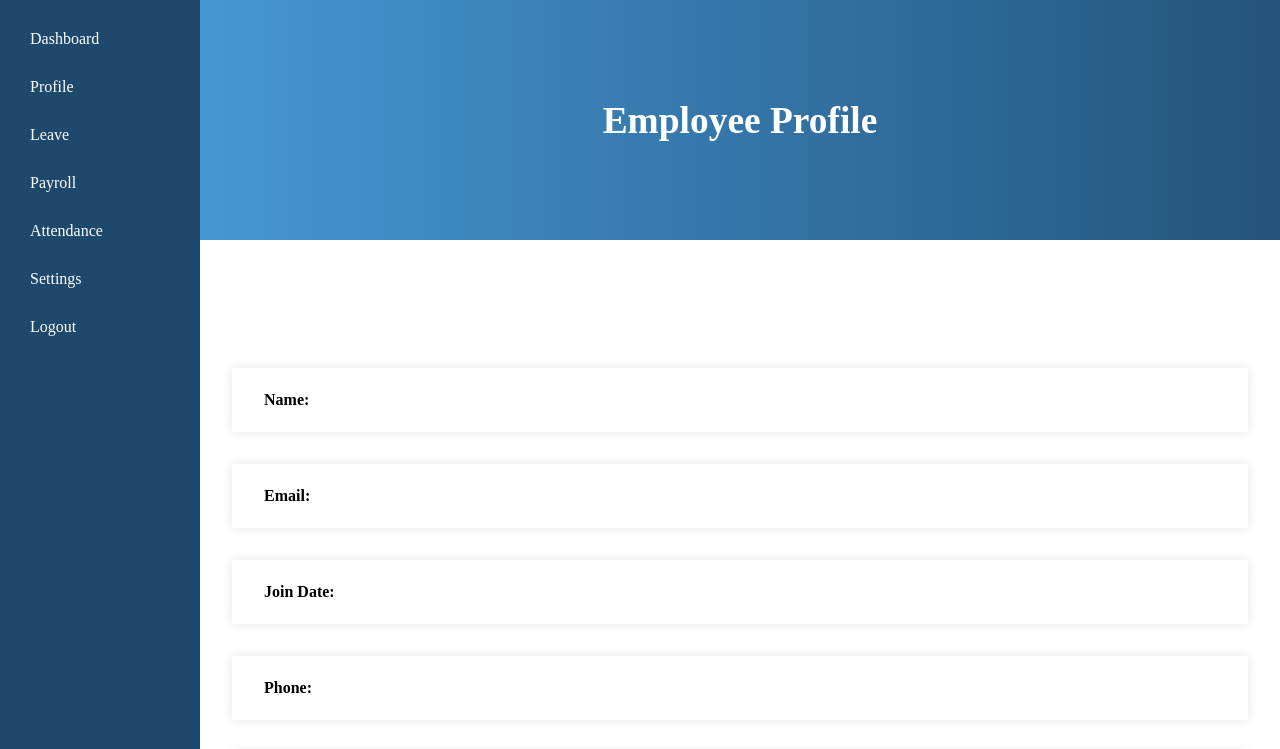
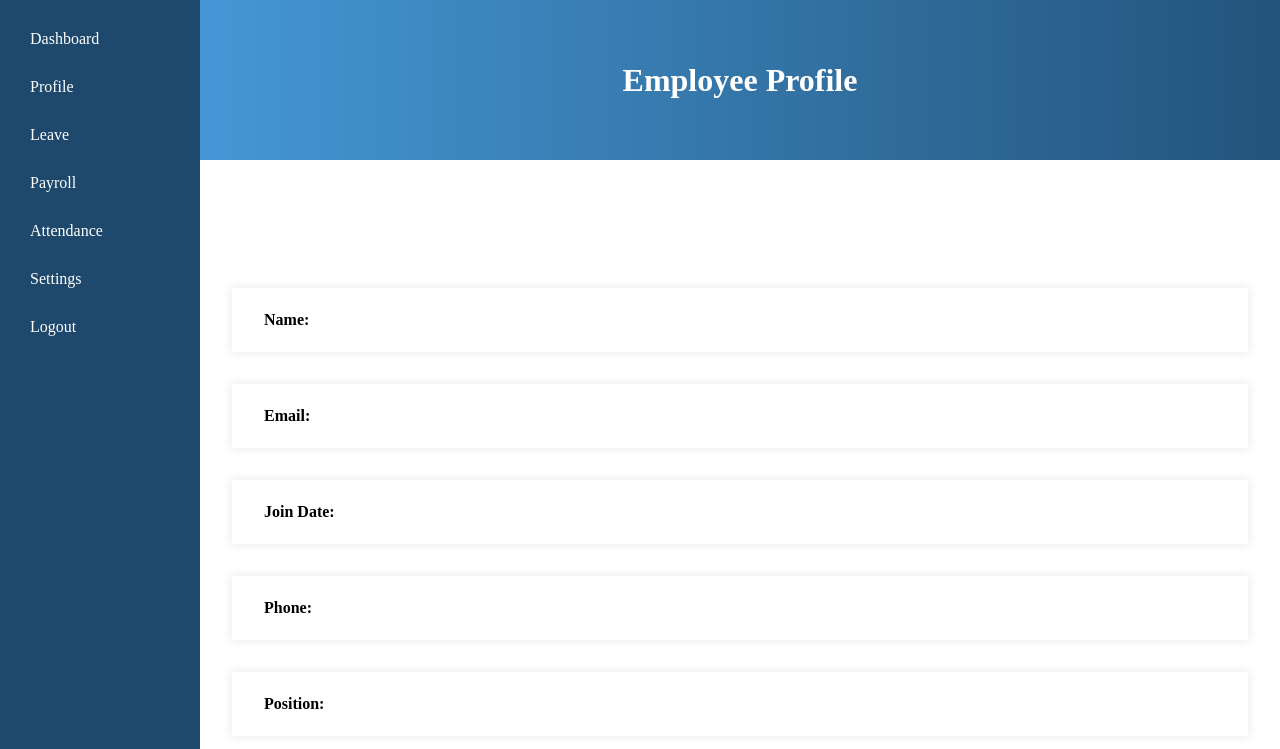
Before and after one commit to Rahulad12/employee_management, a plain HTML site: page screen/employeeProfile.html in a window 1280 px wide. Shown: the top 749 px of the page. Drawn offline with Linux system fonts and the light colour scheme; no server answers; sample sign-in values are in the browser's storage.

Commit message:
fix:all dashboard head font

```diff
--- a/css/empDashboard.css
+++ b/css/empDashboard.css
@@ -15,7 +15,7 @@
   justify-content: center;
   align-items: center;
 }
-.dashboard-head-title{
+.hero h3 {
   font-size: 2rem;
   font-weight: bold;
 }
--- a/css/empLeave.css
+++ b/css/empLeave.css
@@ -20,7 +20,10 @@
     justify-content: center;
     align-items: center;
 }
-
+.employee-leave-header h3{
+    font-size: 2rem;
+    font-weight: bold;
+}
 /* Body */
 .employee-leave-section {
     display: flex;
--- a/css/empProfile.css
+++ b/css/empProfile.css
@@ -7,14 +7,14 @@
   display: flex;
 }
 .profile-header {
-  height: 30vh;
+  height: 20vh;
   background: linear-gradient(to right, #4597d5, #23547b);
   color: white;
   display: flex;
   justify-content: center;
   align-items: center;
 }
-.dashboard-head-title {
+.profile-header h3 {
   font-size: 2rem;
   font-weight: bold;
 }
```
